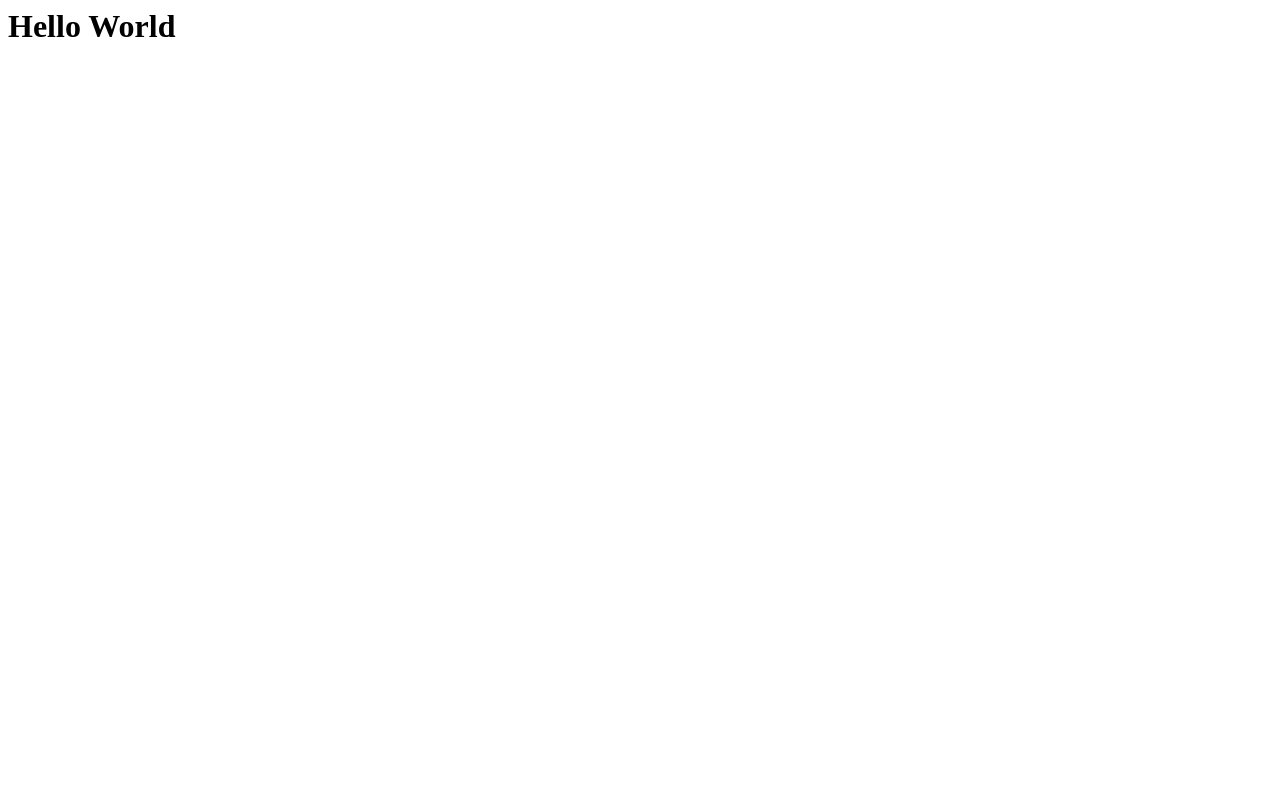
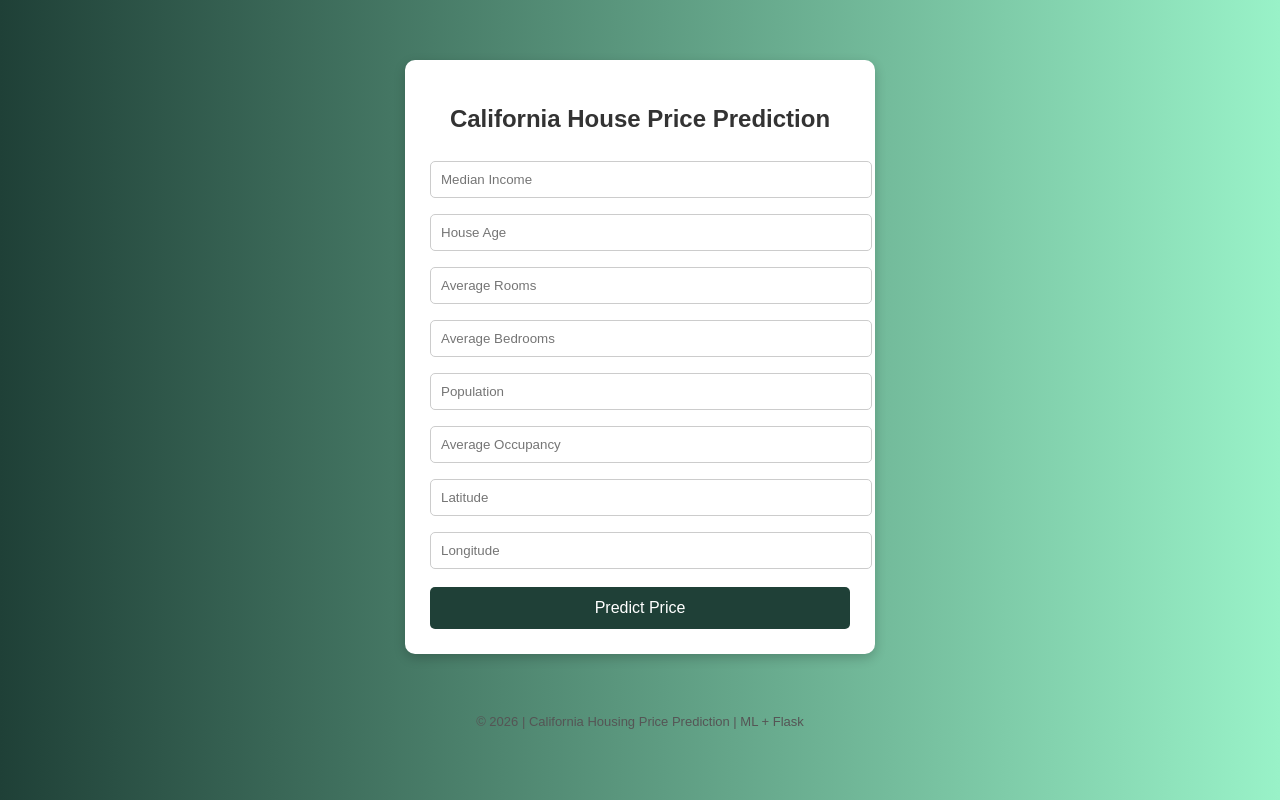
Before and after one commit to Dhruvagg5006/California_house_pricing, a Flask app: page / in a window 1280 px wide. Before the commit the page is almost empty. Run offline with Flask 3, Linux system fonts and the light colour scheme; parts of the project's set-up code (start-up, migrations or seed data) failed here and were passed over.

Commit message:
Web app made

```diff
--- a/app.py
+++ b/app.py
@@ -1,44 +1,42 @@
 import pickle
-from flask import Flask,request,app,jsonify,url_for,render_template
+from flask import Flask, request, render_template
 import numpy as np
-import pandas as pd
-app=Flask(__name__)
 
-# Load the model
-regmodel=pickle.load(open('regmodel.pkl','rb'))
-scaler=pickle.load(open('scaling.pkl','rb'))
+app = Flask(__name__)
+
+# Load model & scaler
+regmodel = pickle.load(open('regmodel.pkl', 'rb'))
+scaler = pickle.load(open('scaling.pkl', 'rb'))
+
 
 @app.route('/')
 def home():
     return render_template('home.html')
-@app.route('/predict',methods=['POST'])
-# def predict():
-#     '''
-#     For rendering results on HTML GUI
-#     '''
-#     int_features=[float(x) for x in request.form.values()]
-    # final_features=[np.array(int_features)]
-    # prediction=model.predict(final_features)
 
-    # output=round(prediction[0],2)
 
-    # return render_template('home.html',prediction_text='Predicted House Price is $ {}'.format(output))
-def predict_api():
-    '''
-    For direct API calls through request
-    '''
-    data=request.json['data']
-    print(data)
-    print(np.array(list(data.values())).reshape(1,-1))
-    new_data=scaler.transform(np.array(list(data.values())).reshape(1,-1))
+@app.route('/predict', methods=['POST'])
+def predict():
+    try:
+        # Get form values
+        data = [float(x) for x in request.form.values()]
 
-    output=regmodel.predict(new_data)
-    print(output[0])
-    return jsonify(output[0])
-if __name__=="__main__":
+        # Scale input
+        final_input = scaler.transform(np.array(data).reshape(1, -1))
+
+        # Predict
+        output = regmodel.predict(final_input)[0]
+
+        return render_template(
+            "home.html",
+            prediction_text=f"Predicted House Price is {output}"
+        )
+
+    except Exception as e:
+        return render_template(
+            "home.html",
+            prediction_text=f"Error occurred: {e}"
+        )
+
+
+if __name__ == "__main__":
     app.run(debug=True)
-
-    # prediction=model.predict([np.array(list(data.values()))])
-
-    # output=prediction[0]
-    # return jsonify(output)
--- a/templates/home.html
+++ b/templates/home.html
@@ -1,3 +1,104 @@
-<h1>
-    Hello World
-</h1>
+<!DOCTYPE html>
+<html lang="en">
+<head>
+    <meta charset="UTF-8">
+    <title>California House Price Prediction</title>
+    <meta name="viewport" content="width=device-width, initial-scale=1.0">
+
+    <style>
+        body {
+            font-family: Arial, Helvetica, sans-serif;
+            background: linear-gradient(to right, #1f4037, #99f2c8);
+            margin: 0;
+            padding: 0;
+        }
+
+        .container {
+            width: 420px;
+            margin: 60px auto;
+            background: #ffffff;
+            padding: 25px;
+            border-radius: 10px;
+            box-shadow: 0px 4px 12px rgba(0,0,0,0.2);
+        }
+
+        h2 {
+            text-align: center;
+            margin-bottom: 20px;
+            color: #333;
+        }
+
+        input {
+            width: 100%;
+            padding: 10px;
+            margin: 8px 0;
+            border-radius: 5px;
+            border: 1px solid #ccc;
+        }
+
+        button {
+            width: 100%;
+            padding: 12px;
+            background: #1f4037;
+            color: white;
+            font-size: 16px;
+            border: none;
+            border-radius: 5px;
+            cursor: pointer;
+            margin-top: 10px;
+        }
+
+        button:hover {
+            background: #145a32;
+        }
+
+        .result {
+            margin-top: 20px;
+            padding: 12px;
+            text-align: center;
+            font-size: 18px;
+            font-weight: bold;
+            color: #1f4037;
+        }
+
+        footer {
+            text-align: center;
+            margin-top: 20px;
+            font-size: 13px;
+            color: #555;
+        }
+    </style>
+</head>
+
+<body>
+
+<div class="container">
+    <h2>California House Price Prediction</h2>
+
+    <form action="/predict" method="post">
+
+        <input type="number" step="any" name="MedInc" placeholder="Median Income" required>
+        <input type="number" step="any" name="HouseAge" placeholder="House Age" required>
+        <input type="number" step="any" name="AveRooms" placeholder="Average Rooms" required>
+        <input type="number" step="any" name="AveBedrms" placeholder="Average Bedrooms" required>
+        <input type="number" step="any" name="Population" placeholder="Population" required>
+        <input type="number" step="any" name="AveOccup" placeholder="Average Occupancy" required>
+        <input type="number" step="any" name="Latitude" placeholder="Latitude" required>
+        <input type="number" step="any" name="Longitude" placeholder="Longitude" required>
+
+        <button type="submit">Predict Price</button>
+    </form>
+
+    {% if prediction_text %}
+        <div class="result">
+            {{ prediction_text }}
+        </div>
+    {% endif %}
+</div>
+
+<footer>
+    © 2026 | California Housing Price Prediction | ML + Flask
+</footer>
+
+</body>
+</html>
```
